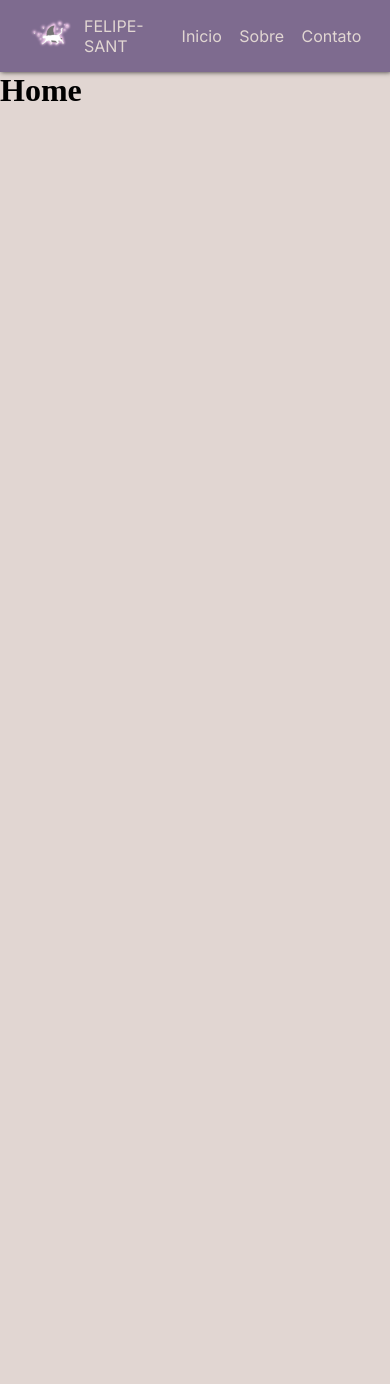
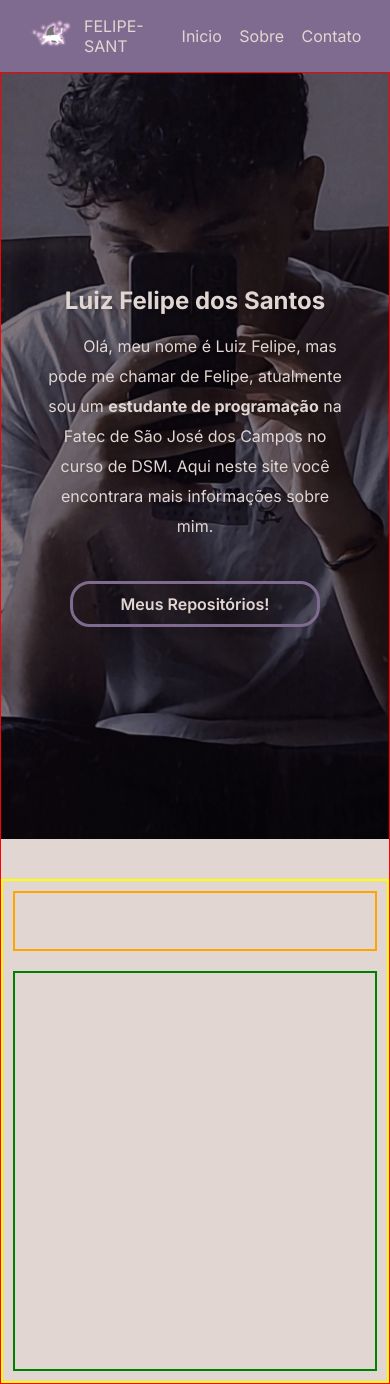
Before and after one commit to felipe-sant/Portfolio, a React (Create React App) app: page / in a window 390 px wide. Before the commit the page ends 844 px from the top, so only its background shows below. Built offline with nearby package versions, Linux system fonts and the light colour scheme.

Commit message:
adicionando inicio na pagina home

```diff
--- a/src/App.tsx
+++ b/src/App.tsx
@@ -1,5 +1,6 @@
 import { BrowserRouter, Routes, Route } from "react-router-dom";
 import "./styles/global.css";
+import "./styles/main.css";
 import HomePage from "./pages/home";
 import SobrePage from "./pages/sobre";
 import ContatoPage from "./pages/contato";
--- a/src/pages/contato.tsx
+++ b/src/pages/contato.tsx
@@ -4,7 +4,9 @@ function ContatoPage() {
     return (
         <div>
             <Header />
-            <h1>Contato</h1>
+            <main className="main mainContato">
+                <p>contato</p>
+            </main>
         </div>
     )
 }
--- a/src/pages/home.tsx
+++ b/src/pages/home.tsx
@@ -1,10 +1,30 @@
 import Header from "../components/header";
+import "../styles/mainHome.css";
 
 function HomePage() {
   return (
     <div>
       <Header />
-      <h1>Home</h1>
+      <main className="main mainHome">
+        <article className="inicio">
+          <section className="sobre">
+            <h2>Luiz Felipe dos Santos</h2>
+            <p>Olá, meu nome é Luiz Felipe, mas pode me chamar de Felipe, atualmente sou um <strong>estudante de programação</strong> na Fatec de São José dos Campos no curso de DSM. Aqui neste site você encontrara mais informações sobre mim.</p>
+            <a href="https://github.com/felipe-sant?tab=repositories" target="_blank">Meus Repositórios!</a>
+          </section>
+          <section className="foto">
+
+          </section>
+        </article>
+        <article className="projetos">
+          <section className="titulo">
+
+          </section>
+          <section className="projetos">
+
+          </section>
+        </article>
+      </main>
     </div>
   );
 }
--- a/src/pages/sobre.tsx
+++ b/src/pages/sobre.tsx
@@ -4,8 +4,9 @@ function SobrePage() {
     return (
         <div>
             <Header />
-            <h1>Sobre</h1>
-            <p>Essa é a página sobre</p>
+            <div className="main mainSobre">
+                <p>sobre</p>
+            </div>
         </div>
     )
 }
--- /dev/null
+++ b/src/styles/main.css
@@ -0,0 +1,10 @@
+.main {
+    border: 1px solid red;
+
+    max-width: 1400px;
+    min-width: none;
+    min-height: calc(100vh - 72px);
+    max-height: auto;
+
+    margin: auto;
+}
--- /dev/null
+++ b/src/styles/mainHome.css
@@ -0,0 +1,141 @@
+.mainHome article {
+    padding: 10px;
+}
+
+.mainHome article.inicio {
+    margin-bottom: 40px;
+    padding: 20px 80px;
+    height: calc(100vh - 78px);
+
+    display: grid;
+    grid-template-columns: 1fr 1fr;
+    align-content: center;
+}
+
+.mainHome article.inicio section {
+    height: 450px;
+}
+
+.mainHome article.inicio section.sobre {
+    padding: 40px;
+    display: flex;
+    flex-direction: column;
+    justify-content: center;
+}
+
+.mainHome article.inicio section.sobre h2 {
+    font-family: var(--fonte);
+    text-shadow: 1px 1px 5px hsla(0, 0%, 0%, 0.2);
+    margin: 0px 0px 16px 0px;
+}
+
+.mainHome article.inicio section.sobre p {
+    font-family: var(--fonte);
+    font-size: 1.2em;
+    text-indent: 30px;
+    line-height: 30px;
+    margin-bottom: 50px;
+    text-shadow: 1px 1px 5px hsla(0, 0%, 0%, 0.2);
+}
+
+.mainHome article.inicio section.sobre p strong{
+    font-weight: bold;
+}
+
+.mainHome article.inicio section.sobre a {
+    font-family: var(--fonte);
+    color: var(--roxo_sombra);
+    font-size: 20px;
+    padding: 10px;
+    text-decoration: none;
+    font-weight: 600;
+    text-align: center;
+    border: 3px solid var(--roxo);
+    border-radius: 20px;
+    transition: 0.2s;
+    box-shadow: 0px 0px 10px hsla(0, 0%, 0%, 0.1);
+    width: 250px;
+}
+
+.mainHome article.inicio section.sobre a:hover {
+    color: var(--roxo);
+    box-shadow: 0px 0px 10px hsla(0, 0%, 0%, 0.3);
+}
+
+.mainHome article.inicio section.foto {
+    width: 450px;
+    justify-self: end;
+    background-image: url("../../public/images/desktop.png");
+    background-size: auto 100%;
+    background-repeat: no-repeat;
+    background-position: center;
+    box-shadow: 0px 0px 10px black;
+    border-radius: 10px;
+}
+
+.mainHome article.projetos {
+    border: 2px solid yellow;
+    margin: auto;
+
+    max-width: 1000px;
+    min-width: none;
+    min-height: 400px;
+    max-height: auto;
+}
+
+.mainHome article.projetos section.titulo {
+    border: 2px solid orange;
+    height: 60px;
+    margin-bottom: 20px;
+}
+
+.mainHome article.projetos section.projetos {
+    border: 2px solid green;
+    min-height: 400px;
+    max-height: auto;
+}
+
+@media screen and (max-width: 1000px) {
+    .mainHome article.inicio {
+        background-image: url("../../public/images/mobile.png");
+        background-repeat: none;
+        background-size: cover;
+        background-position-x: center;
+        background-position-y: top;
+        grid-template-columns: 1fr;
+        padding: 0px;
+    }
+
+    .mainHome article.inicio section.sobre h2 {
+        font-size: 1.5em;
+        text-align: center;
+        color: var(--cinza);
+    }
+
+    .mainHome article.inicio section.sobre p {
+        font-size: 1em;
+        text-align: center;
+        color: var(--cinza);
+        margin: 0px auto 40px auto;
+        max-width: 550px;
+        min-width: none;
+    }
+
+    .mainHome article.inicio section.sobre a {
+        font-size: 16px;
+        margin: 0px auto;
+        color: var(--cinza);
+    }
+
+    .mainHome article.inicio section.foto {
+        display: none;
+    }
+
+    .mainHome article.projetos {
+        max-width: 100%;
+        min-width: none;
+        min-height: 400px;
+        max-height: auto;
+    }
+
+}
```
Also changed, not shown: public/images/desktop.png (added), public/images/mobile.png (added).
